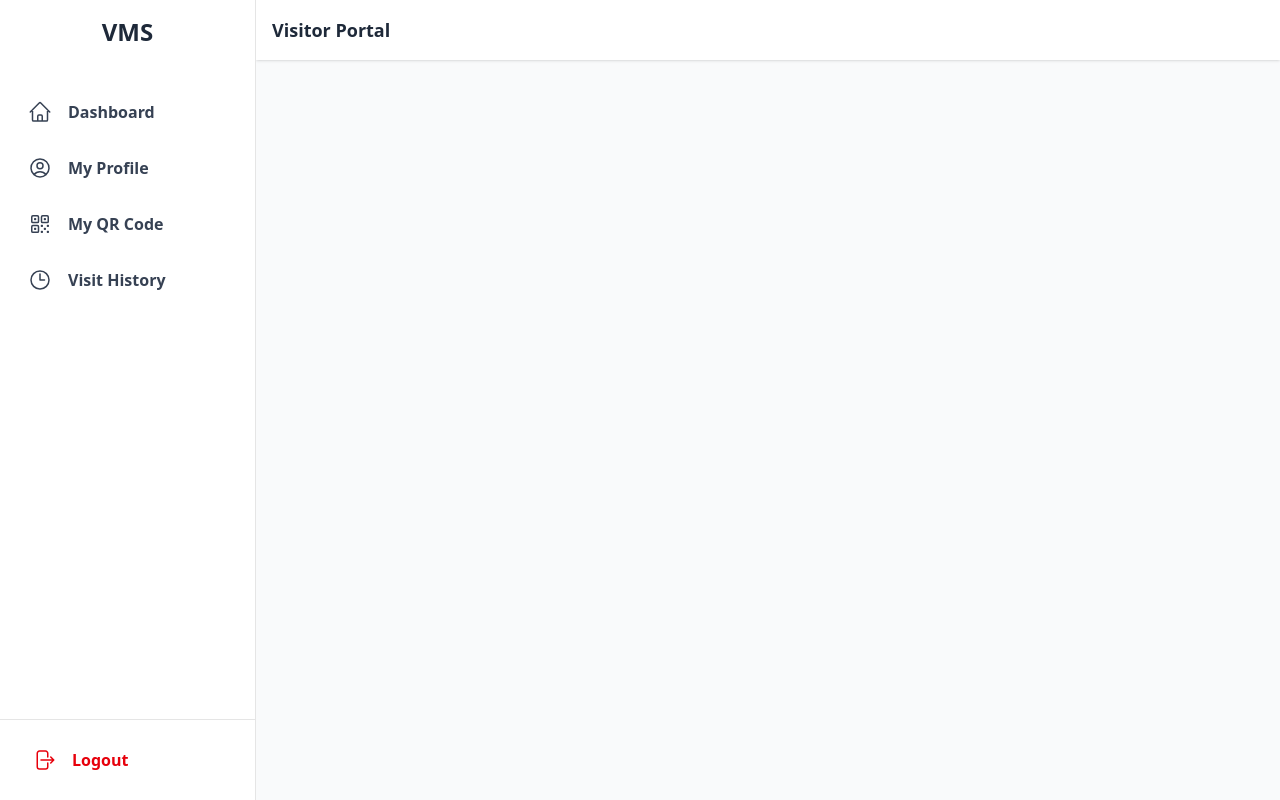
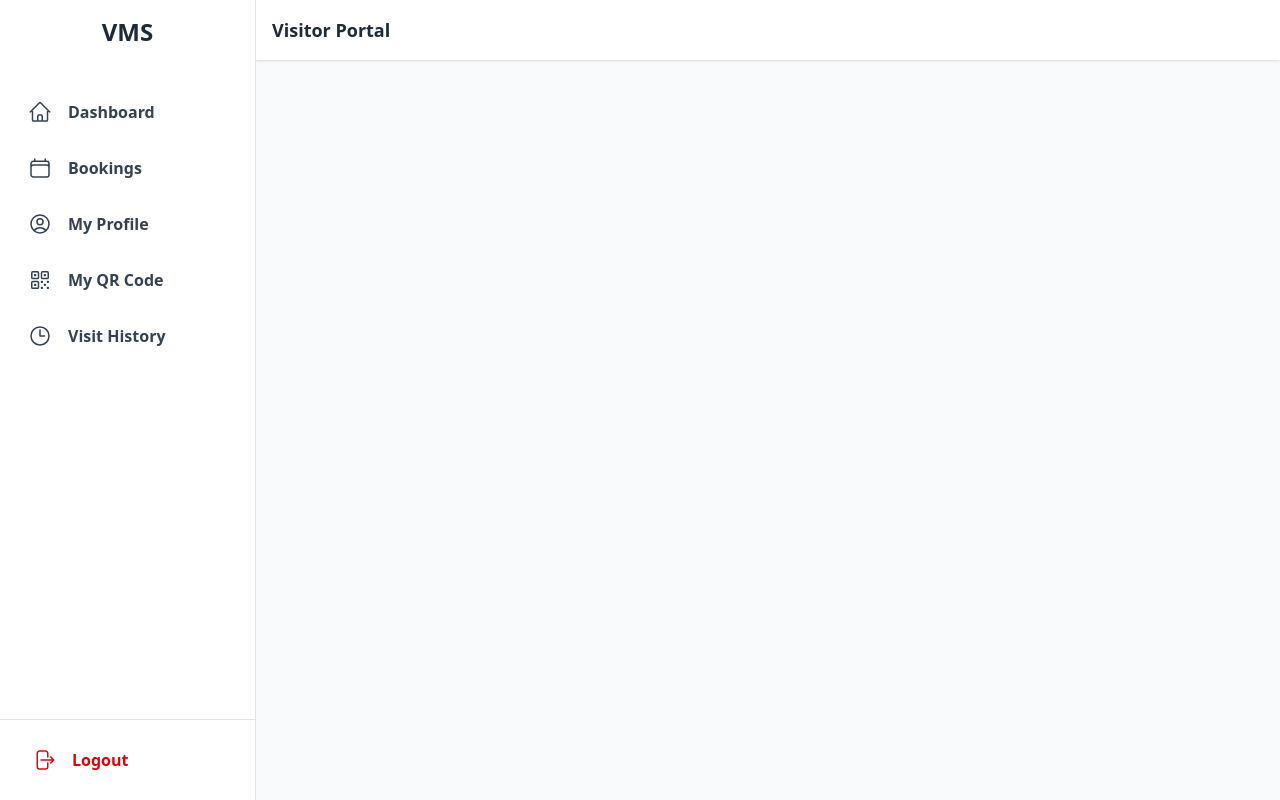
Before and after one commit to Phawaaaz/vms, a React (Vite) app: page /visitor in a window 1280 px wide. Built offline with nearby package versions, Linux system fonts and the light colour scheme.

Commit message:
Adding a new component to visitor dashboard

```diff
--- a/src/component/visitor/Sidebar.jsx
+++ b/src/component/visitor/Sidebar.jsx
@@ -6,11 +6,13 @@ import {
   ClockIcon,
   ArrowRightOnRectangleIcon,
   XMarkIcon,
+  CalendarIcon
 } from "@heroicons/react/24/outline";
 import { cn } from "../../lib/utils";
 
 const visitorNavigation = [
   { name: "Dashboard", href: "/visitor/dashboard", icon: HomeIcon },
+  { name: "Bookings", href: "/visitor/bookings", icon: CalendarIcon },
   { name: "My Profile", href: "/visitor/profile", icon: UserCircleIcon },
   { name: "My QR Code", href: "/visitor/qrcode", icon: QrCodeIcon },
   { name: "Visit History", href: "/visitor/history", icon: ClockIcon },
```
